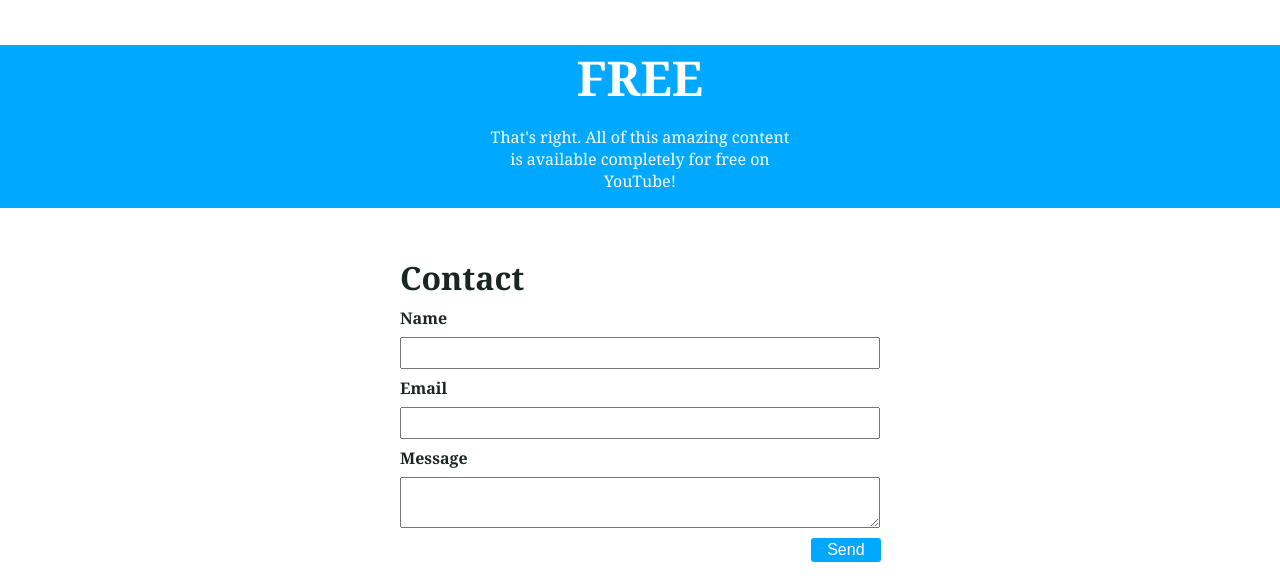
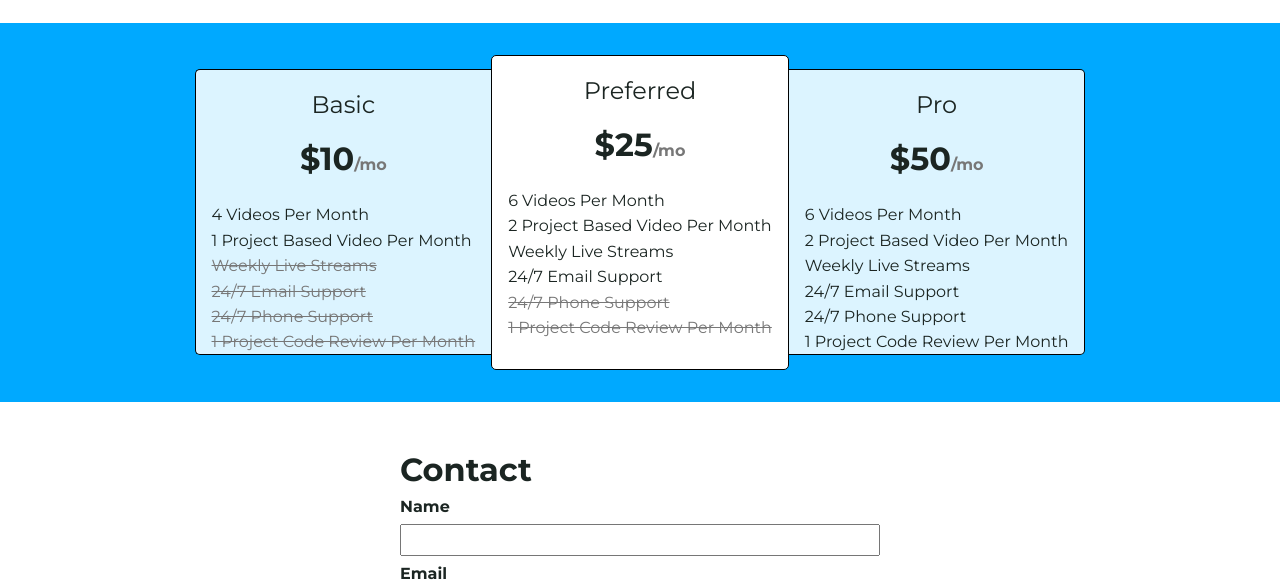
Before and after one commit to aero-26/WDS-Bootcamp-Page, a plain HTML site: page index.html in a window 1280 px wide. Shown: the part 1106-1694 px from the top of the page. Drawn offline with Linux system fonts and the light colour scheme.

Commit message:
Made some changes to the pricing

```diff
--- a/index.html
+++ b/index.html
@@ -5,6 +5,15 @@
     <meta name="viewport" content="width=device-width, initial-scale=1.0" />
     <title>WDS Bootcamp</title>
     <link rel="stylesheet" href="./style.css" />
+
+    <!-- Google fonts -->
+
+    <link rel="preconnect" href="https://fonts.googleapis.com" />
+    <link rel="preconnect" href="https://fonts.gstatic.com" crossorigin />
+    <link
+      href="https://fonts.googleapis.com/css2?family=Montserrat:ital,wght@0,100..900;1,100..900&display=swap"
+      rel="stylesheet"
+    />
   </head>
   <body>
     <header>
@@ -65,11 +74,50 @@
         </div>
       </section>
       <section class="offer">
-        <h1>FREE</h1>
+        <!-- <h1>FREE</h1>
         <p>
           That's right. All of this amazing content is available completely for
           free on YouTube!
-        </p>
+        </p> -->
+
+        <div class="pricing">
+          <div class="basic">
+            <h2>Basic</h2>
+            <h1>$10</h1>
+            <ul>
+              <li>4 Videos Per Month</li>
+              <li>1 Project Based Video Per Month</li>
+              <li class="inactive">Weekly Live Streams</li>
+              <li class="inactive">24/7 Email Support</li>
+              <li class="inactive">24/7 Phone Support</li>
+              <li class="inactive">1 Project Code Review Per Month</li>
+            </ul>
+          </div>
+          <div class="preferred">
+            <h2>Preferred</h2>
+            <h1>$25</h1>
+            <ul>
+              <li>6 Videos Per Month</li>
+              <li>2 Project Based Video Per Month</li>
+              <li>Weekly Live Streams</li>
+              <li>24/7 Email Support</li>
+              <li class="inactive">24/7 Phone Support</li>
+              <li class="inactive">1 Project Code Review Per Month</li>
+            </ul>
+          </div>
+          <div class="pro">
+            <h2>Pro</h2>
+            <h1>$50</h1>
+            <ul>
+              <li>6 Videos Per Month</li>
+              <li>2 Project Based Video Per Month</li>
+              <li>Weekly Live Streams</li>
+              <li>24/7 Email Support</li>
+              <li>24/7 Phone Support</li>
+              <li>1 Project Code Review Per Month</li>
+            </ul>
+          </div>
+        </div>
       </section>
       <section class="contact">
         <form action="">
--- a/style.css
+++ b/style.css
@@ -9,13 +9,16 @@
   --no-space: 0 0 0 0;
   --lgit-grey: #e1dede;
   --hover-blue: #038bd0;
+  --pricing-background: #dcf4ff;
   --font-2rem: 2rem;
+  --inactive: #777;
 }
 
 body {
   color: var(--dark-grey);
   font-family: Cambria;
   margin: var(--no-space);
+  font-family: "Montserrat", sans-serif;
 }
 
 ul {
@@ -150,22 +153,79 @@ label {
 }
 
 .offer {
-  display: flex;
-  justify-content: center;
-  align-items: center;
-  flex-direction: column;
   background-color: var(--blue);
   color: var(--white);
   margin: 3rem 0;
+  padding: 1rem 0;
 }
 
 .offer h1 {
-  font-size: 3rem;
+  font-size: 2rem;
+  display: inline-block;
 }
 
-.offer p {
-  width: 300px;
+.offer h2 {
+  font-weight: 400;
+}
+
+.offer h1::after {
+  content: "/mo";
+  color: var(--inactive);
+  font-size: 1rem;
+}
+
+.pricing {
+  color: var(--dark-grey);
+  padding: 1rem;
+  display: flex;
   text-align: center;
+  align-items: center;
+  margin: 0 1rem;
+  justify-content: center;
+}
+
+.pricing ul {
+  flex-direction: column;
+  margin-top: 1.5rem;
+}
+
+.pricing ul li {
+  text-align: start;
+  margin: 0.2rem 0;
+}
+
+.inactive {
+  text-decoration: line-through;
+  color: var(--inactive);
+}
+
+.basic,
+.pro {
+  background-color: var(--pricing-background);
+  border: 1px solid black;
+  border-radius: 5px;
+}
+
+.basic {
+  border-right: none;
+  border-top-right-radius: 0;
+  border-bottom-right-radius: 0;
+}
+
+.pro {
+  border-left: none;
+  border-top-left-radius: 0;
+  border-bottom-left-radius: 0;
+}
+
+.preferred li:last-child {
+  margin-bottom: 2rem;
+}
+
+.preferred {
+  background-color: var(--white);
+  border: 1px solid black;
+  border-radius: 5px;
 }
 
 .contact {
@@ -206,3 +266,27 @@ form {
   font-size: 1rem;
   margin: 0.3rem 0;
 }
+
+@media screen and (max-width: 700px) {
+  .pricing {
+    flex-direction: column;
+  }
+
+  .basic,
+  .preferred,
+  .pro {
+    width: 100%;
+    border: 1px solid black;
+    border-radius: 5px;
+    margin: 0.5rem 0;
+    padding-bottom: 1.5rem;
+  }
+
+  .offer ul li {
+    text-align: center;
+  }
+
+  .inactive {
+    display: none;
+  }
+}
```
